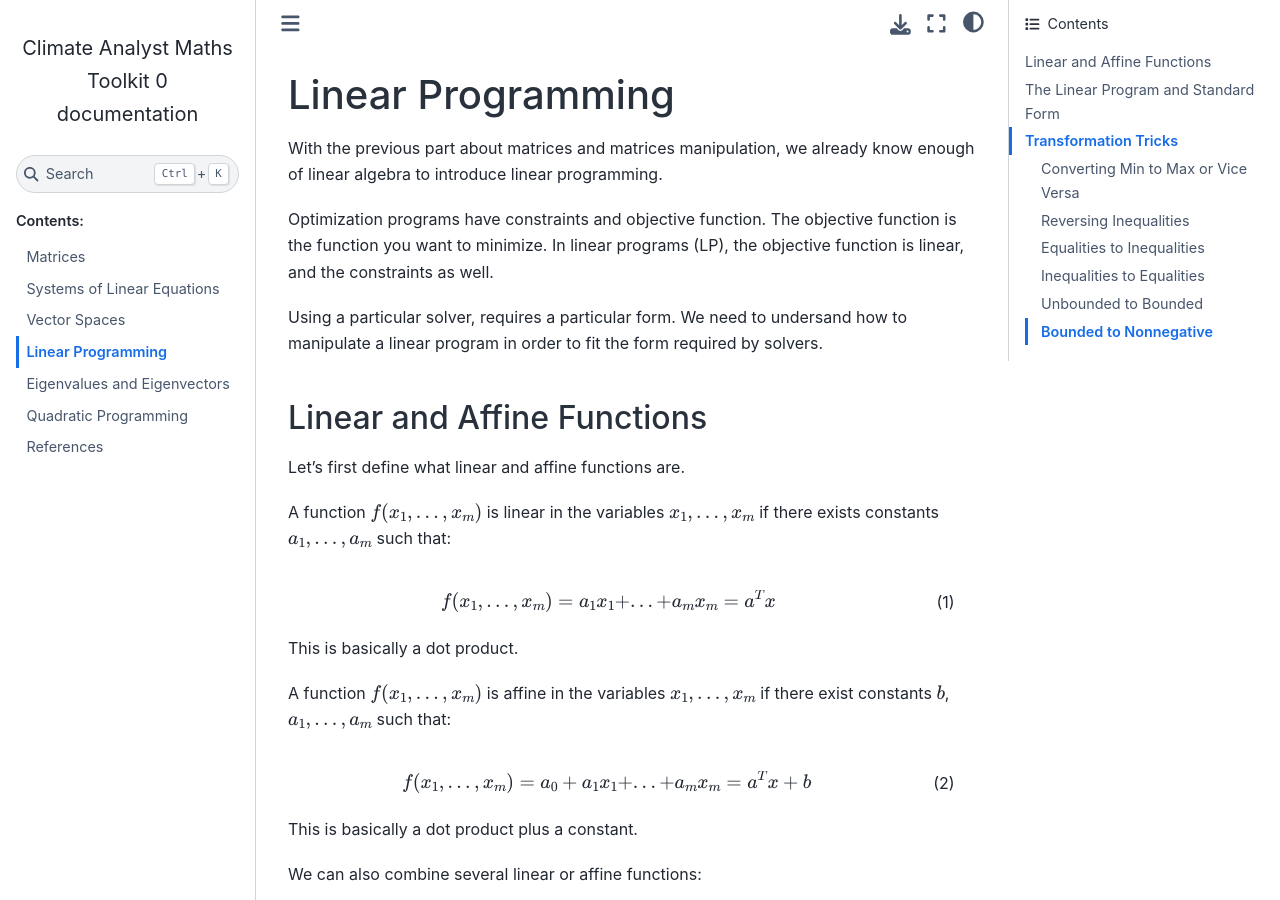
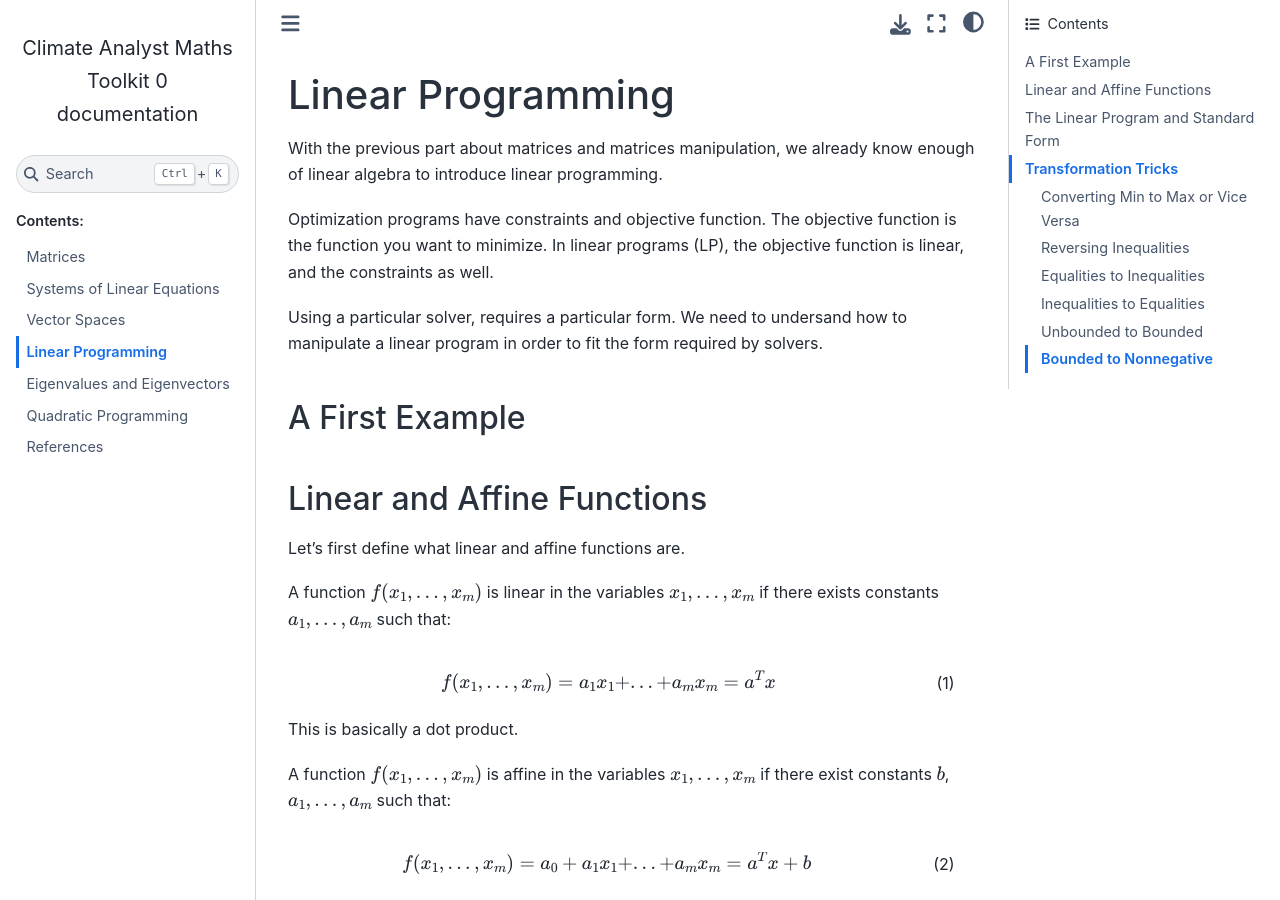
Before and after one commit to tlorans/ClimateAnalystMathsToolkit, a Sphinx documentation site: the page built from docs/source/linearprograms.md, in a window 1280 px wide and 900 px high. Built offline with Sphinx 7.4.7 and the Sphinx Book theme 1.1.4, drawn with Linux system fonts in a browser that asks for light colours.

Commit message:
we will add top brass as the first example

```diff
--- a/docs/source/linearprograms.md
+++ b/docs/source/linearprograms.md
@@ -5,6 +5,8 @@
 Optimization programs have constraints and objective function. The objective function is the function you want to minimize. In linear programs (LP), the objective function is linear, and the constraints as well.
 
 Using a particular solver, requires a particular form. We need to undersand how to manipulate a linear program in order to fit the form required by solvers.
+
+### A First Example
 
 ### Linear and Affine Functions
 
```
Also changed, not shown: 10 other files.
